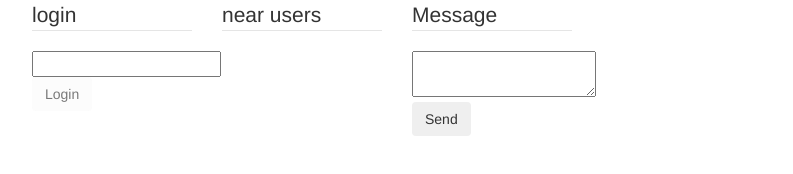
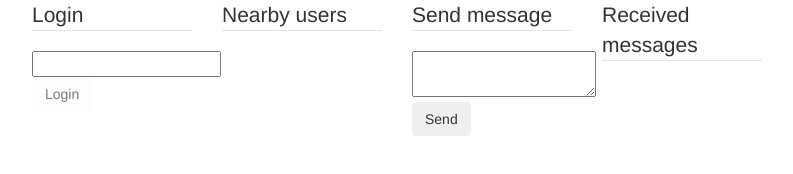
Before and after one commit to emadb/0-deegres, a website: page index.html in a window 1280 px wide. Shown: the whole page, without its empty margins (53-846 px from the left). Drawn offline with nearby package versions, Linux system fonts and the light colour scheme.

Commit message:
typo and readme

```diff
--- a/index.html
+++ b/index.html
@@ -17,7 +17,7 @@
   <div class="container">
     <div class="col-md-2">
       <fieldset>
-        <legend>login</legend>
+        <legend>Login</legend>
         <input type="text" id="nickname" />
         <input type="button" class="btn" id="login" value="Login" disabled="disabled" />
         <div>
@@ -28,13 +28,13 @@
     </div>
     <div class="col-md-2">
       <fieldset>
-        <legend>near users</legend>
+        <legend>Nearby users</legend>
         <ul id="users"></ul>
       </fieldset>
     </div>
     <div class="col-md-2">
       <fieldset>
-        <legend>Message</legend>
+        <legend>Send message</legend>
         <textarea id="msg"></textarea>
         <p>
           <input type="button" class="btn" id="send" value="Send" />
@@ -43,6 +43,7 @@
     </div>
     <div class="col-md-2">
       <fieldset>
+        <legend>Received messages</legend>
         <ul id="messages"></ul>
       </fieldset>
     </div>
```
Also changed, not shown: README.md (added).
